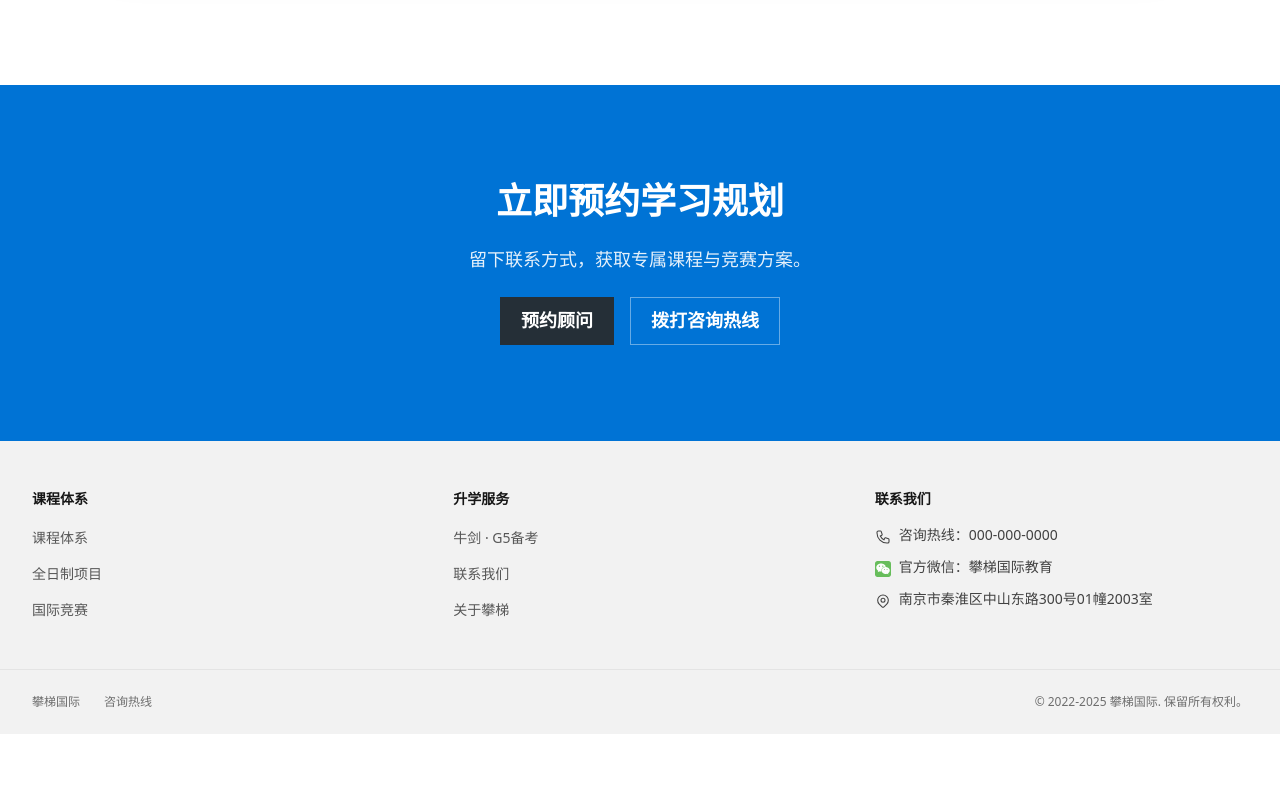
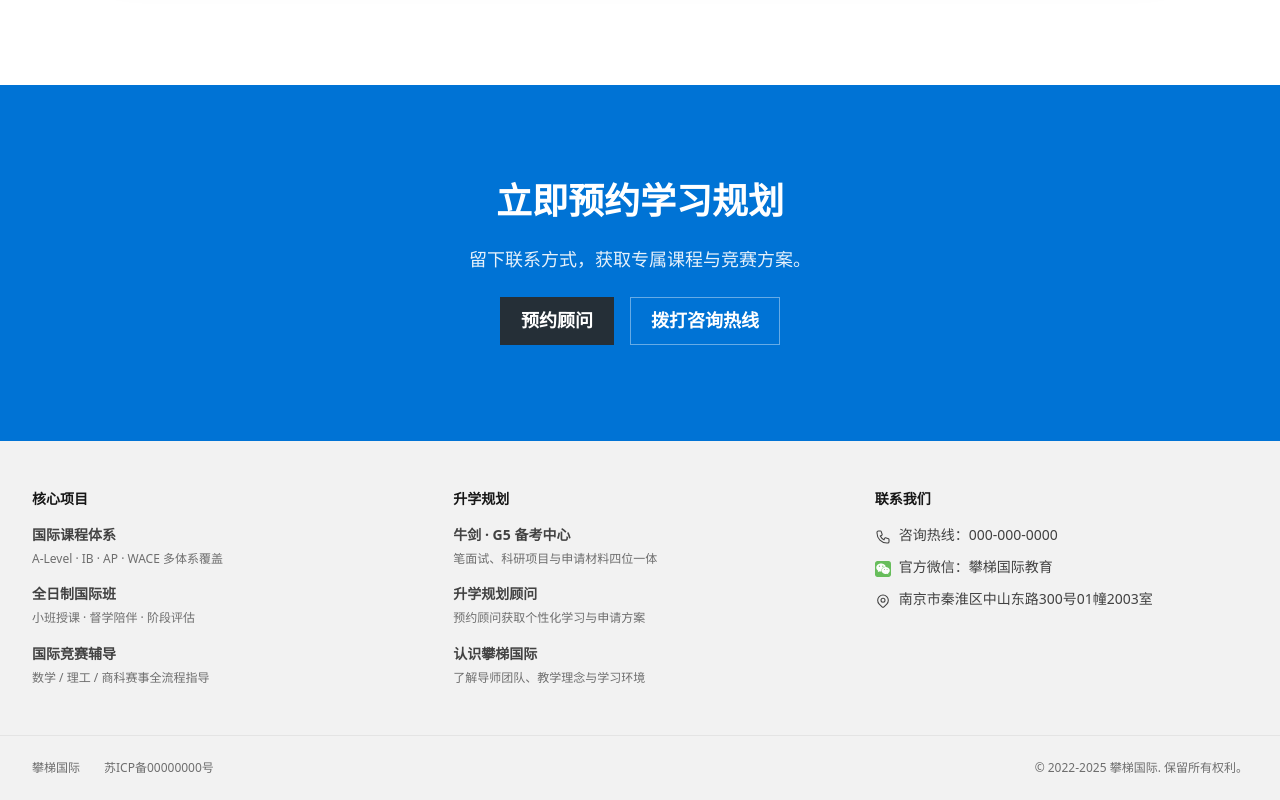
Before and after one commit to elecmonkey/patio-official-website, an Astro site: page / in a window 1280 px wide. Shown: the part 4314-5114 px from the top of the page. Before the commit the page ends 5048 px from the top, so only its background shows below. Built offline with nearby package versions, Linux system fonts and the light colour scheme; Astro itself is replaced by a stand-in of ours.

Commit message:
refactor: refactor footer

```diff
--- a/src/components/Footer.astro
+++ b/src/components/Footer.astro
@@ -7,16 +7,40 @@ import wechatLogo from '@/assets/out/wechat-logo.svg';
 const lang = getLangFromUrl(Astro.url);
 const t = useTranslations(lang);
 
-const curriculumLinks = [
-  { name: t('nav.curriculum'), href: getRelativeLocaleUrl(lang, 'curriculum') },
-  { name: t('nav.fulltime'), href: getRelativeLocaleUrl(lang, 'fulltime') },
-  { name: t('nav.competition'), href: getRelativeLocaleUrl(lang, 'competitions') }
+const programHighlights = [
+  {
+    title: t('footer.programs.curriculum.title'),
+    description: t('footer.programs.curriculum.desc'),
+    href: getRelativeLocaleUrl(lang, 'curriculum')
+  },
+  {
+    title: t('footer.programs.fulltime.title'),
+    description: t('footer.programs.fulltime.desc'),
+    href: getRelativeLocaleUrl(lang, 'fulltime')
+  },
+  {
+    title: t('footer.programs.competition.title'),
+    description: t('footer.programs.competition.desc'),
+    href: getRelativeLocaleUrl(lang, 'competitions')
+  }
 ];
 
-const serviceLinks = [
-  { name: t('nav.oxbridge'), href: getRelativeLocaleUrl(lang, 'oxbridge') },
-  { name: t('nav.cta'), href: getRelativeLocaleUrl(lang, 'contact') },
-  { name: t('nav.about'), href: getRelativeLocaleUrl(lang, 'about') }
+const planningHighlights = [
+  {
+    title: t('footer.planning.oxbridge.title'),
+    description: t('footer.planning.oxbridge.desc'),
+    href: getRelativeLocaleUrl(lang, 'oxbridge')
+  },
+  {
+    title: t('footer.planning.consult.title'),
+    description: t('footer.planning.consult.desc'),
+    href: getRelativeLocaleUrl(lang, 'contact')
+  },
+  {
+    title: t('footer.planning.about.title'),
+    description: t('footer.planning.about.desc'),
+    href: getRelativeLocaleUrl(lang, 'about')
+  }
 ];
 
 const contactInfo = [
@@ -45,11 +69,16 @@ const contactInfo = [
     <div class="grid grid-cols-1 md:grid-cols-3 gap-8 md:gap-12">
       <nav>
         <h6 class="font-semibold text-sm mb-4">{t('footer.column.curriculum')}</h6>
-        <ul class="space-y-3">
-          {curriculumLinks.map((link) => (
+        <ul class="space-y-4">
+          {programHighlights.map((item) => (
             <li>
-              <a href={link.href} class="text-sm opacity-70 hover:opacity-100 hover:underline transition-opacity">
-                {link.name}
+              <a href={item.href} class="group block">
+                <p class="text-sm font-semibold opacity-80 group-hover:opacity-100 transition-opacity">
+                  {item.title}
+                </p>
+                <p class="mt-1 text-xs opacity-60 group-hover:opacity-80 leading-relaxed transition-opacity">
+                  {item.description}
+                </p>
               </a>
             </li>
           ))}
@@ -57,11 +86,16 @@ const contactInfo = [
       </nav>
       <nav>
         <h6 class="font-semibold text-sm mb-4">{t('footer.column.services')}</h6>
-        <ul class="space-y-3">
-          {serviceLinks.map((link) => (
+        <ul class="space-y-4">
+          {planningHighlights.map((item) => (
             <li>
-              <a href={link.href} class="text-sm opacity-70 hover:opacity-100 hover:underline transition-opacity">
-                {link.name}
+              <a href={item.href} class="group block">
+                <p class="text-sm font-semibold opacity-80 group-hover:opacity-100 transition-opacity">
+                  {item.title}
+                </p>
+                <p class="mt-1 text-xs opacity-60 group-hover:opacity-80 leading-relaxed transition-opacity">
+                  {item.description}
+                </p>
               </a>
             </li>
           ))}
@@ -119,7 +153,9 @@ const contactInfo = [
     <div class="flex flex-col md:flex-row justify-between items-center gap-4">
       <div class="flex items-center gap-6 text-xs opacity-60">
         <span>{t('brand.name')}</span>
-        <a href="tel:000-000-0000" class="hover:underline">{t('footer.contactPhone')}</a>
+        <a href="https://beian.miit.gov.cn/" target="_blank" rel="noreferrer" class="hover:underline">
+          {t('footer.icp')}
+        </a>
       </div>
       <div class="text-xs opacity-60">
         © 2022<span id="footer-year-range">-present</span> {t('brand.name')}. {t('footer.copyright')}
--- a/src/i18n/ui.ts
+++ b/src/i18n/ui.ts
@@ -40,10 +40,23 @@ export const ui = {
     'footer.sitemap': '网站地图',
     'footer.contactPhone': '咨询热线',
     'footer.copyright': '保留所有权利。',
-    'footer.column.curriculum': '课程体系',
-    'footer.column.services': '升学服务',
+    'footer.icp': '苏ICP备00000000号',
+    'footer.column.curriculum': '核心项目',
+    'footer.column.services': '升学规划',
     'footer.column.contact': '联系我们',
     'footer.address.detail': '南京市秦淮区中山东路300号01幢2003室',
+    'footer.programs.curriculum.title': '国际课程体系',
+    'footer.programs.curriculum.desc': 'A-Level · IB · AP · WACE 多体系覆盖',
+    'footer.programs.fulltime.title': '全日制国际班',
+    'footer.programs.fulltime.desc': '小班授课 · 督学陪伴 · 阶段评估',
+    'footer.programs.competition.title': '国际竞赛辅导',
+    'footer.programs.competition.desc': '数学 / 理工 / 商科赛事全流程指导',
+    'footer.planning.oxbridge.title': '牛剑 · G5 备考中心',
+    'footer.planning.oxbridge.desc': '笔面试、科研项目与申请材料四位一体',
+    'footer.planning.consult.title': '升学规划顾问',
+    'footer.planning.consult.desc': '预约顾问获取个性化学习与申请方案',
+    'footer.planning.about.title': '认识攀梯国际',
+    'footer.planning.about.desc': '了解导师团队、教学理念与学习环境',
 
     // Home Page
     'home.hero.title': '重新定义国际学科升学',
@@ -324,10 +337,23 @@ export const ui = {
     'footer.sitemap': 'Sitemap',
     'footer.contactPhone': 'Contact Us',
     'footer.copyright': 'All rights reserved.',
-    'footer.column.curriculum': 'Curriculum',
-    'footer.column.services': 'Admissions Services',
+    'footer.icp': 'ICP Filing 00000000',
+    'footer.column.curriculum': 'Core Programs',
+    'footer.column.services': 'Admissions Planning',
     'footer.column.contact': 'Contact',
-    'footer.address.detail': 'No.300 Zhongshan East Road, Nanjing',
+    'footer.address.detail': 'Room 2003, Building 01, No.300 Zhongshan East Road, Nanjing',
+    'footer.programs.curriculum.title': 'International Curriculum',
+    'footer.programs.curriculum.desc': 'A-Level, IB, AP and WACE study pathways',
+    'footer.programs.fulltime.title': 'Full-time Academy',
+    'footer.programs.fulltime.desc': 'Small cohorts with daily academic mentoring',
+    'footer.programs.competition.title': 'Competition Coaching',
+    'footer.programs.competition.desc': 'Math, STEM and business competitions end-to-end',
+    'footer.planning.oxbridge.title': 'Oxbridge & G5 Prep Centre',
+    'footer.planning.oxbridge.desc': 'Admissions tests, mock interviews and profile building',
+    'footer.planning.consult.title': 'Admissions Advisory',
+    'footer.planning.consult.desc': 'Book an advisor for a personalised study roadmap',
+    'footer.planning.about.title': 'About Patio Academy',
+    'footer.planning.about.desc': 'Meet our mentor team and learning philosophy',
 
     // Home Page
     'home.hero.title': 'Your International Academic Pathways',
```
